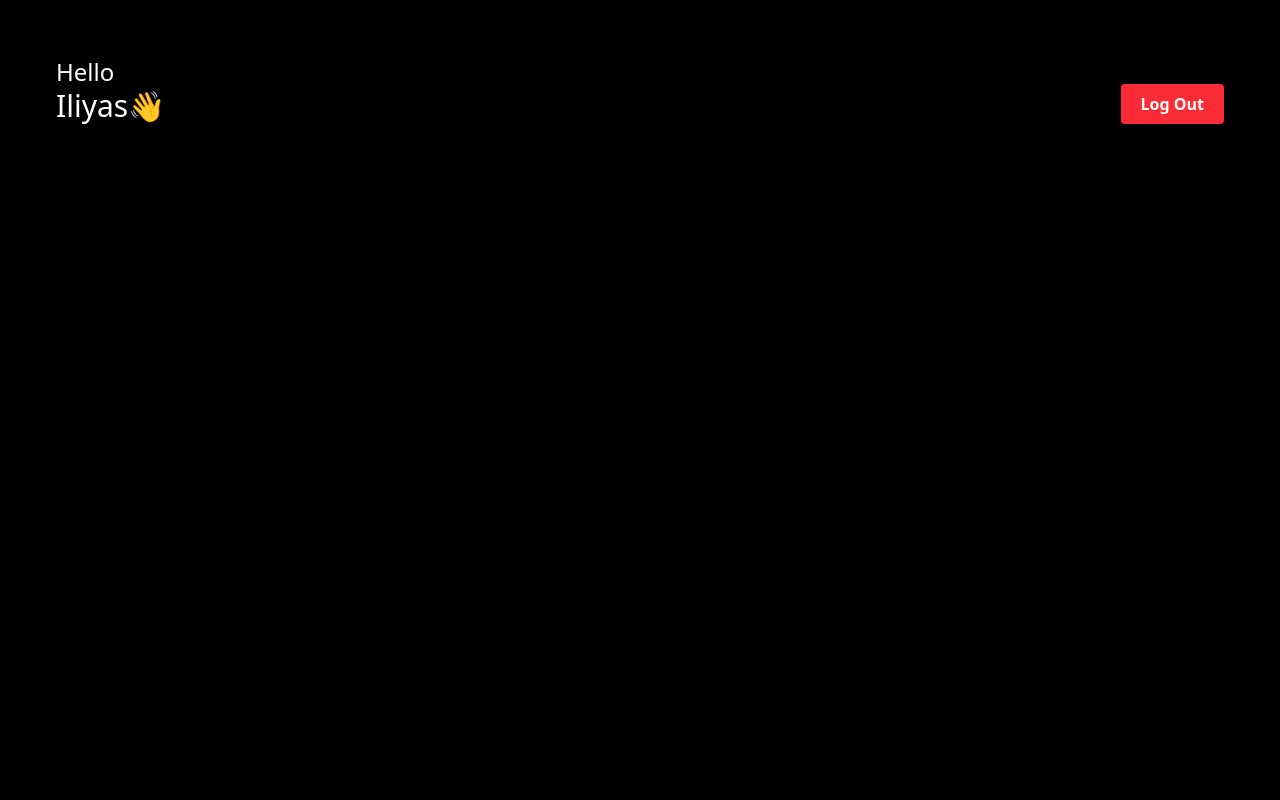
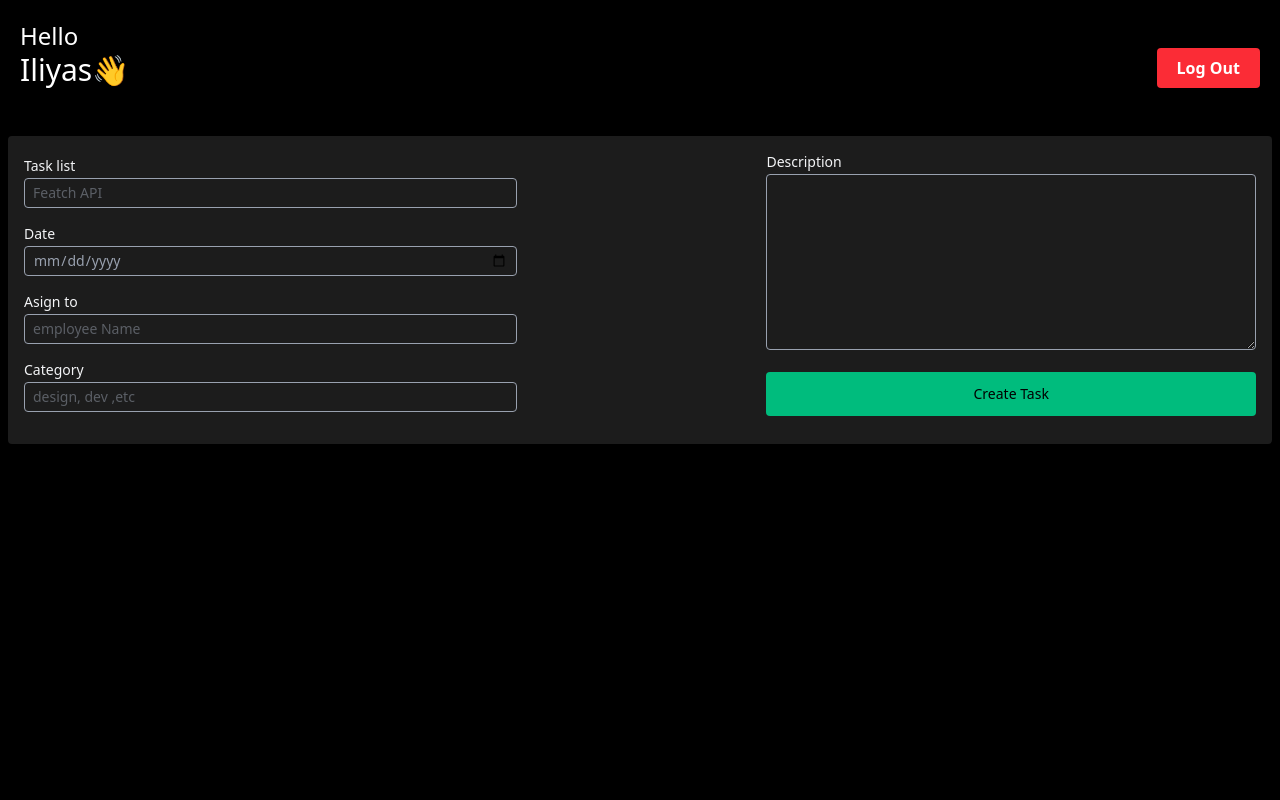
Before and after one commit to Iliyas-Sipai/react-project, a React (Vite) app in the folder emp-manage/: page / in a window 1280 px wide. Shown: the top 800 px of the page. Built offline with nearby package versions, Linux system fonts and the light colour scheme.

Commit message:
admin side degin are ready

```diff
--- a/emp-manage/src/components/Dashbord/AdminDashbord.jsx
+++ b/emp-manage/src/components/Dashbord/AdminDashbord.jsx
@@ -1,12 +1,20 @@
-import React from 'react'
-import Header from '../../other/Header'
+import React from "react";
+import Header from "../../other/Header";
+import CreateTask from "../../other/CreateTask";
+import AllTask from "../../other/AllTask";
 
 const AdminDashbord = () => {
   return (
-    <div className='h-screen w-full p-10'>
-        <Header/>
-    </div>
-  )
-}
+    <>
+      <div className="h-screen w-full p-1">
+        <Header />
+        <CreateTask/>
+        <AllTask/>
+      </div>
 
-export default AdminDashbord
+
+    </>
+  );
+};
+
+export default AdminDashbord;
--- /dev/null
+++ b/emp-manage/src/other/AllTask.jsx
@@ -0,0 +1,17 @@
+import React from 'react'
+
+const AllTask = () => {
+  return (
+    <>
+      <div className='bg-[#1c1c1c] p-5 rounded mb-50'>
+           <div className='bg-red-400 py-2 px-4 flex justify-between'>
+            <h2>Iliyas</h2>
+            <h3>make React Projects</h3>
+            <h3>Status</h3>
+           </div>
+      </div>
+    </>
+  )
+}
+
+export default AllTask
--- /dev/null
+++ b/emp-manage/src/other/CreateTask.jsx
@@ -0,0 +1,57 @@
+import React from 'react'
+
+const CreateTask = () => {
+  return (
+    <>
+         <div className="h-screen w-full p-1">
+      <div className="bg-[#1c1c1c] rounded mt-7">
+        <form action="#" className="flex w-full flex-wrap  item-start justify-between">
+          <div className="w-1/2 pl-4 mt-5 mb-4">
+          <div>
+            <h3 className= "text-sm text-gray-100 mb-0.5">Task list</h3>
+            <input
+              type="text"
+              className= "text-gray-400 text-sm py-1 px-2 w-4/5 rounded outline-none bg-transparent border-[1px] border-gray-400 mb-4"
+              placeholder="Featch API"
+            />
+            </div>
+             <div>
+            <h3 className="text-sm text-gray-100 mb-0.5">Date</h3>
+            <input className="text-gray-400 text-sm py-1 px-2 w-4/5 rounded outline-none bg-transparent border-[1px] border-gray-400 mb-4" type="date" name="" id="" />
+          </div>
+          <div>
+            <h3 className="text-sm text-gray-100 mb-0.5">Asign to</h3>
+            <input
+              className="text-gray-400 text-sm py-1 px-2 w-4/5 rounded outline-none bg-transparent border-[1px] border-gray-400 mb-4"
+              placeholder="employee Name"
+              type="text"
+            />
+          </div>
+          <div>
+            <h3 className="text-sm text-gray-100 mb-0.5">Category</h3>
+            <input
+              className=" text-gray-400 text-sm py-1 px-2 w-4/5 rounded outline-none bg-transparent border-[1px] border-gray-400 mb-4"
+              placeholder="design, dev ,etc"
+              type="text"
+            />
+          </div>
+          </div>
+          <div className=" w-2/5 flex-col items-center pr-4 mt-4 mb-4">
+            <h3 className="text-sm text-gray-100 mb-0.5">Description</h3>
+            <textarea
+              className="text-gray-100 w-full h-44 text-sm py-2 rounded outline-none bg-transparent border-[1px] border-gray-400 "
+              name=""
+              id=""
+              cols="30"
+              rows="10"
+            ></textarea>
+          <button className="text-bold bg-emerald-500 py-3 hover:bg-emerald-600 px-5 rounded text-sm mt-4 w-full">Create Task</button>
+          </div>
+        </form>
+      </div>
+      </div>
+    </>
+  )
+}
+
+export default CreateTask
```
